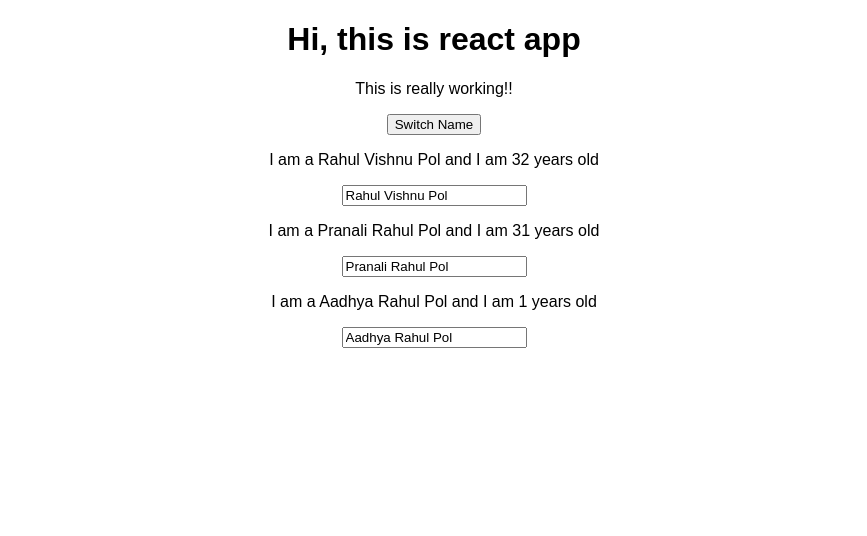
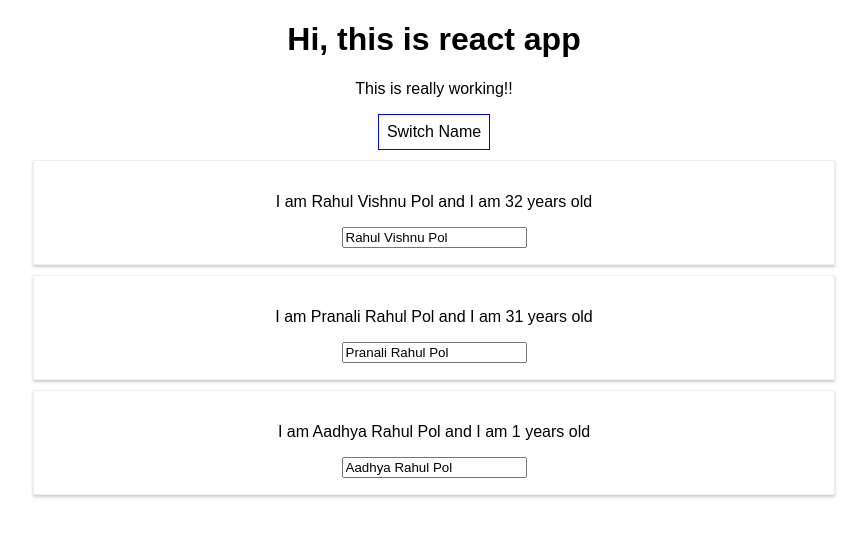
Before and after one commit to RahulPol/react-complete-guide, a React (Create React App) app in the folder project/react-complete-guide/: page / in a window 1280 px wide. Shown: the top 536 px of the page, without its empty margins (206-1073 px from the left). Built offline with nearby package versions, Linux system fonts and the light colour scheme.

Commit message:
Section-3-Commit-19 Adding styles to component

```diff
--- a/project/react-complete-guide/src/App.js
+++ b/project/react-complete-guide/src/App.js
@@ -33,12 +33,23 @@ class App extends Component {
     });
   };
 
+  style = {
+    "background-color": "white",
+    font: "inherit",
+    border: "1px solid blue",
+    padding: "8px",
+    cursor: "pointer",
+  };
+
   render() {
     return (
       <div className="App">
         <h1>Hi, this is react app</h1>
         <p>This is really working!!</p>
-        <button onClick={this.switchNameHandler.bind(this, "Rahul V. Pol")}>
+        <button
+          style={this.style}
+          onClick={this.switchNameHandler.bind(this, "Rahul V. Pol")}
+        >
           Switch Name
         </button>
 
--- /dev/null
+++ b/project/react-complete-guide/src/Person/Person.css
@@ -0,0 +1,8 @@
+.Person {
+  width: 60%;
+  padding: 16px;
+  border: 1px solid #eee;
+  box-shadow: 0 2px 3px #ccc;
+  margin: auto;
+  margin-top: 10px;
+}
--- a/project/react-complete-guide/src/Person/Person.js
+++ b/project/react-complete-guide/src/Person/Person.js
@@ -1,11 +1,13 @@
 import React from "react";
+
+import "./Person.css";
 
 // you can collect properties inside props parameter
 const Person = (props) => {
   return (
-    <div onClick={props.click}>
+    <div className="Person" onClick={props.click}>
       <p>
-        I am a {props.name} and I am {props.age} years old
+        I am {props.name} and I am {props.age} years old
       </p>
       <p>{props.children}</p>
       <input type="text" onChange={props.changed} value={props.name} />
```
